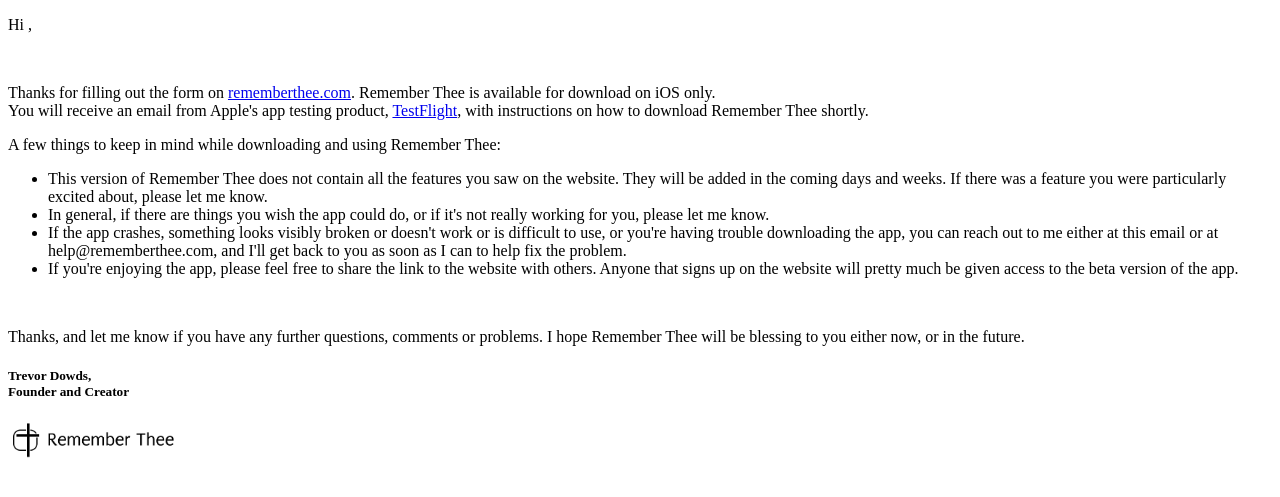
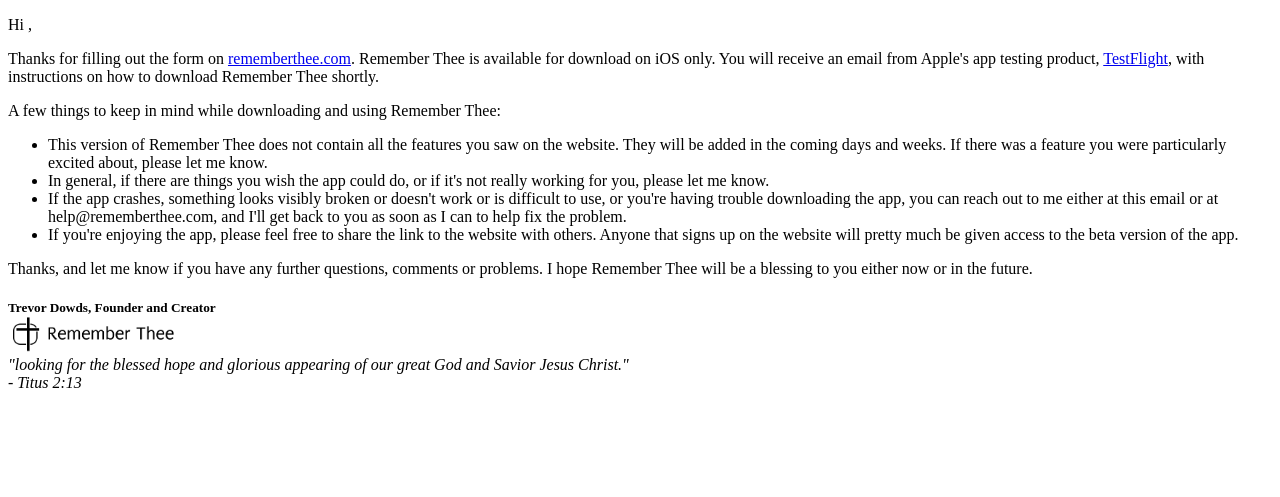
Before and after one commit to tdowds/rememberthee-website, a Flask app: template templates/welcome_email.html in a window 1280 px wide. Shown: the top 497 px of the page. Run offline with Flask 2, Linux system fonts and the light colour scheme; the template is opened without the code that fills it, so the values that code supplies are empty.

Commit message:
code cleanup

```diff
--- a/templates/welcome_email.html
+++ b/templates/welcome_email.html
@@ -7,34 +7,33 @@
 
 <body>
     <p>Hi {{firstName}},</p>
-    <br>
-    <p>Thanks for filling out the form on <a href="https://www.rememberthee.com" target="_blank">rememberthee.com</a>.
-        Remember Thee is available for download on iOS only. <br>You will receive an email from Apple's app testing
-        product, <a href="https://testflight.apple.com" target="_blank">TestFlight</a>, with instructions on how to
-        download Remember Thee shortly.</p>
+
+    <p>
+        Thanks for filling out the form on <a href="https://www.rememberthee.com" target="_blank">rememberthee.com</a>. Remember Thee is available for download on iOS only. You will receive an email from Apple's app testing product, <a href="https://testflight.apple.com" target="_blank">TestFlight</a>, with instructions on how to download Remember Thee shortly.
+    </p>
 
     <p>A few things to keep in mind while downloading and using Remember Thee:</p>
     <ul>
-        <li>This version of Remember Thee does not contain all the features you saw on the website.
-            They will be added in the coming days and weeks. If there was a feature you were particularly excited
-            about, please let me know.
+        <li>
+            This version of Remember Thee does not contain all the features you saw on the website. They will be added in the coming days and weeks. If there was a feature you were particularly excited about, please let me know.
         </li>
-        <li>In general, if there are things you wish the app could do, or if it's not really working for you, please let
-            me know.
+        <li>
+            In general, if there are things you wish the app could do, or if it's not really working for you, please let me know.
         </li>
-        <li>If the app crashes, something looks visibly broken or doesn't work or is difficult to use, or you're having
-            trouble downloading the app, you can reach out to me either at this email or at help@rememberthee.com, and I'll get back to you as soon
-            as I can to help fix the problem.
+        <li>
+            If the app crashes, something looks visibly broken or doesn't work or is difficult to use, or you're having trouble downloading the app, you can reach out to me either at this email or at help@rememberthee.com, and I'll get back to you as soon as I can to help fix the problem.
         </li>
-        <li>If you're enjoying the app, please feel free to share the link to the website with others.
-            Anyone that signs up on the website will pretty much be given access to the beta version of the app.
+        <li>
+            If you're enjoying the app, please feel free to share the link to the website with others. Anyone that signs up on the website will pretty much be given access to the beta version of the app.
         </li>
     </ul>
-    <br>
-    <p>Thanks, and let me know if you have any further questions, comments or problems. I hope Remember Thee will be
-        blessing to you either now, or in the future.</p>
 
-    <h5>Trevor Dowds, <br>Founder and Creator</h5>
+    <p>
+        Thanks, and let me know if you have any further questions, comments or problems. I hope Remember Thee will be a blessing to you either now or in the future.
+    </p>
+
+    <h5 style="margin-bottom: 0px">Trevor Dowds, Founder and Creator</h5>
     <img src="https://www.rememberthee.com/static/images/Logo.png" style="width: 175px; height: 36px;">
+    <p style="margin: 0px;"><i>"looking for the blessed hope and glorious appearing of our great God and Savior Jesus Christ."<br>- Titus 2:13</i></p>
 </body>
 </html>
```
